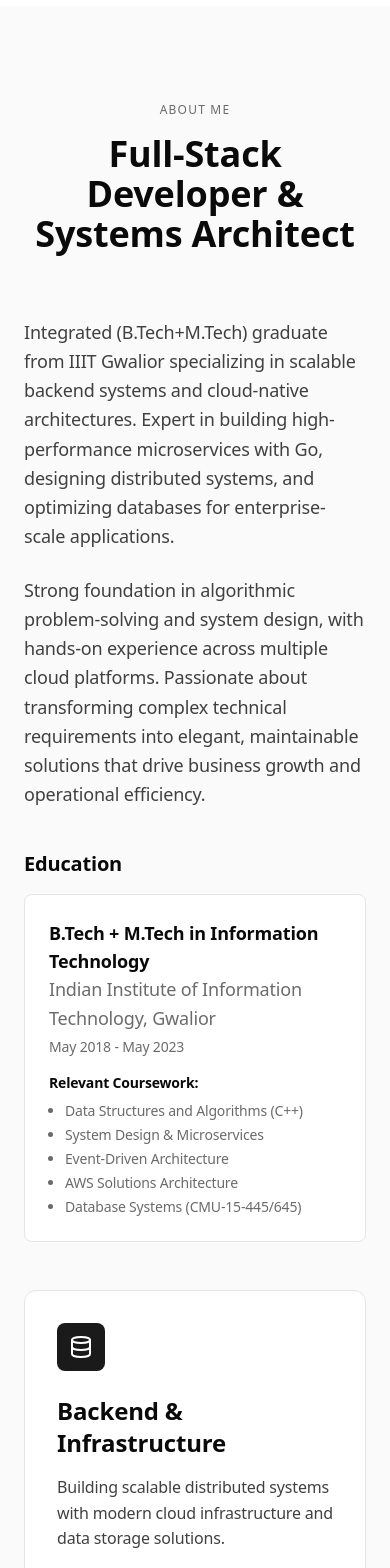
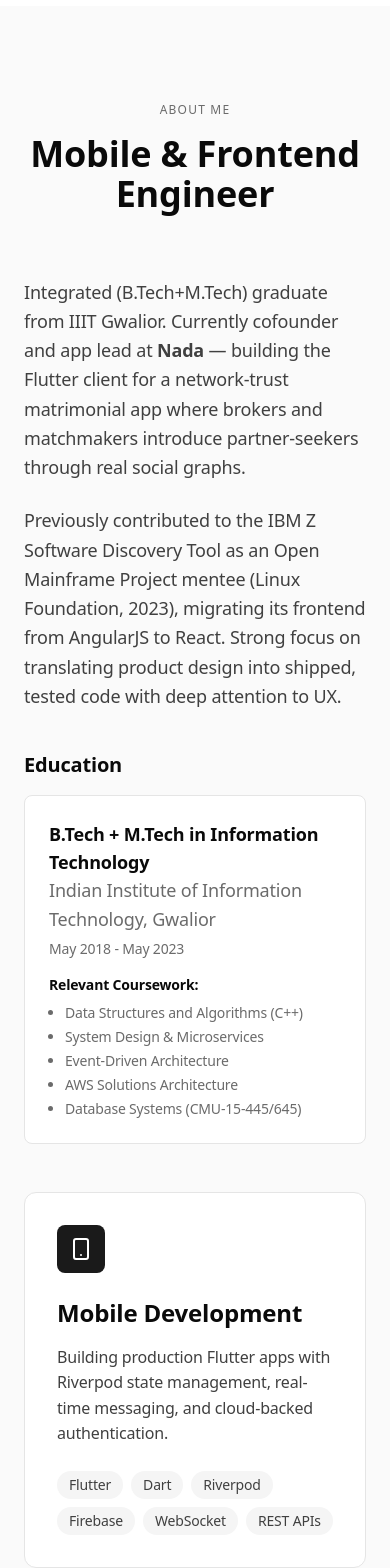
Before and after one commit to aashish-khatri/portfolio, a Next.js app: page / in a window 390 px wide. Shown: the part 1380-2948 px from the top of the page. Built offline with nearby package versions, Linux system fonts and the light colour scheme.

Commit message:
Rewrite About: mobile/frontend focus; Nada-first bio; trim skills

```diff
--- a/components/home/About.tsx
+++ b/components/home/About.tsx
@@ -1,7 +1,7 @@
 "use client";
 
 import TechTag from '../shared/TechTag';
-import { Database, Layout, Box } from 'lucide-react';
+import { Smartphone, Layout, Box } from 'lucide-react';
 import { MotionSection, MotionStagger, MotionItem } from '../shared/Motion';
 
 export default function About() {
@@ -13,17 +13,17 @@ export default function About() {
              About Me
           </div>
           <h2 className="font-display text-4xl md:text-5xl font-bold text-text-primary">
-            Full-Stack Developer & Systems Architect
+            Mobile & Frontend Engineer
           </h2>
         </MotionSection>
 
         <div className="grid grid-cols-1 md:grid-cols-2 gap-12 lg:gap-24 mb-24">
           <MotionSection delay={0.1} className="space-y-6 text-lg text-text-secondary leading-relaxed">
             <p>
-              Integrated (B.Tech+M.Tech) graduate from IIIT Gwalior specializing in scalable backend systems and cloud-native architectures. Expert in building high-performance microservices with Go, designing distributed systems, and optimizing databases for enterprise-scale applications.
+              Integrated (B.Tech+M.Tech) graduate from IIIT Gwalior. Currently cofounder and app lead at <strong>Nada</strong> — building the Flutter client for a network-trust matrimonial app where brokers and matchmakers introduce partner-seekers through real social graphs.
             </p>
             <p>
-              Strong foundation in algorithmic problem-solving and system design, with hands-on experience across multiple cloud platforms. Passionate about transforming complex technical requirements into elegant, maintainable solutions that drive business growth and operational efficiency.
+              Previously contributed to the IBM Z Software Discovery Tool as an Open Mainframe Project mentee (Linux Foundation, 2023), migrating its frontend from AngularJS to React. Strong focus on translating product design into shipped, tested code with deep attention to UX.
             </p>
 
             <div className="pt-4 space-y-4">
@@ -50,12 +50,12 @@ export default function About() {
               <MotionItem>
                 <div className="bg-bg-primary p-8 rounded-xl border border-border-primary hover:border-accent hover:shadow-lg transition-all">
                   <div className="w-12 h-12 bg-primary text-bg-primary rounded-lg mb-6 flex items-center justify-center">
-                    <Database size={24} />
+                    <Smartphone size={24} />
                   </div>
-                  <h3 className="font-display text-2xl font-bold mb-4">Backend & Infrastructure</h3>
-                  <p className="text-text-secondary mb-6">Building scalable distributed systems with modern cloud infrastructure and data storage solutions.</p>
+                  <h3 className="font-display text-2xl font-bold mb-4">Mobile Development</h3>
+                  <p className="text-text-secondary mb-6">Building production Flutter apps with Riverpod state management, real-time messaging, and cloud-backed authentication.</p>
                   <div className="flex flex-wrap gap-2">
-                    {['Go', 'Node.js', 'Python', 'C++', 'PostgreSQL', 'MongoDB', 'Redis', 'AWS', 'Docker', 'Kubernetes'].map(tech => (
+                    {['Flutter', 'Dart', 'Riverpod', 'Firebase', 'WebSocket', 'REST APIs'].map(tech => (
                       <TechTag key={tech}>{tech}</TechTag>
                     ))}
                   </div>
@@ -68,9 +68,9 @@ export default function About() {
                     <Layout size={24} />
                   </div>
                   <h3 className="font-display text-2xl font-bold mb-4">Frontend Development</h3>
-                  <p className="text-text-secondary mb-6">Creating responsive, user-friendly interfaces with modern frameworks and design principles.</p>
+                  <p className="text-text-secondary mb-6">Building responsive, accessible interfaces with modern React, design-system thinking, and a focus on production quality.</p>
                   <div className="flex flex-wrap gap-2">
-                    {['React', 'Next.js', 'JavaScript', 'TypeScript', 'HTML/CSS', 'Tailwind'].map(tech => (
+                    {['React', 'Next.js', 'TypeScript', 'JavaScript', 'Tailwind', 'HTML/CSS', 'Figma'].map(tech => (
                       <TechTag key={tech}>{tech}</TechTag>
                     ))}
                   </div>
```
